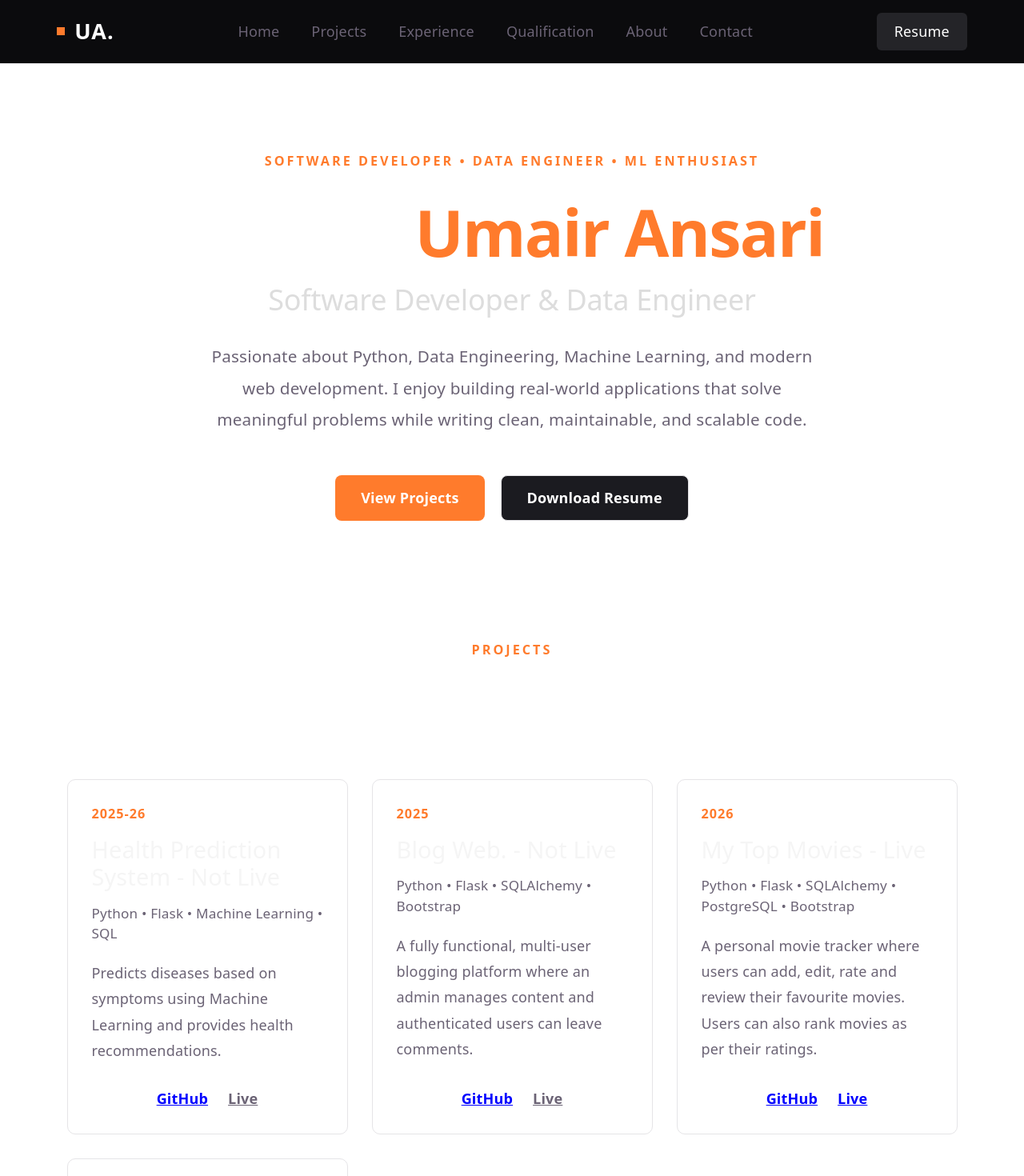
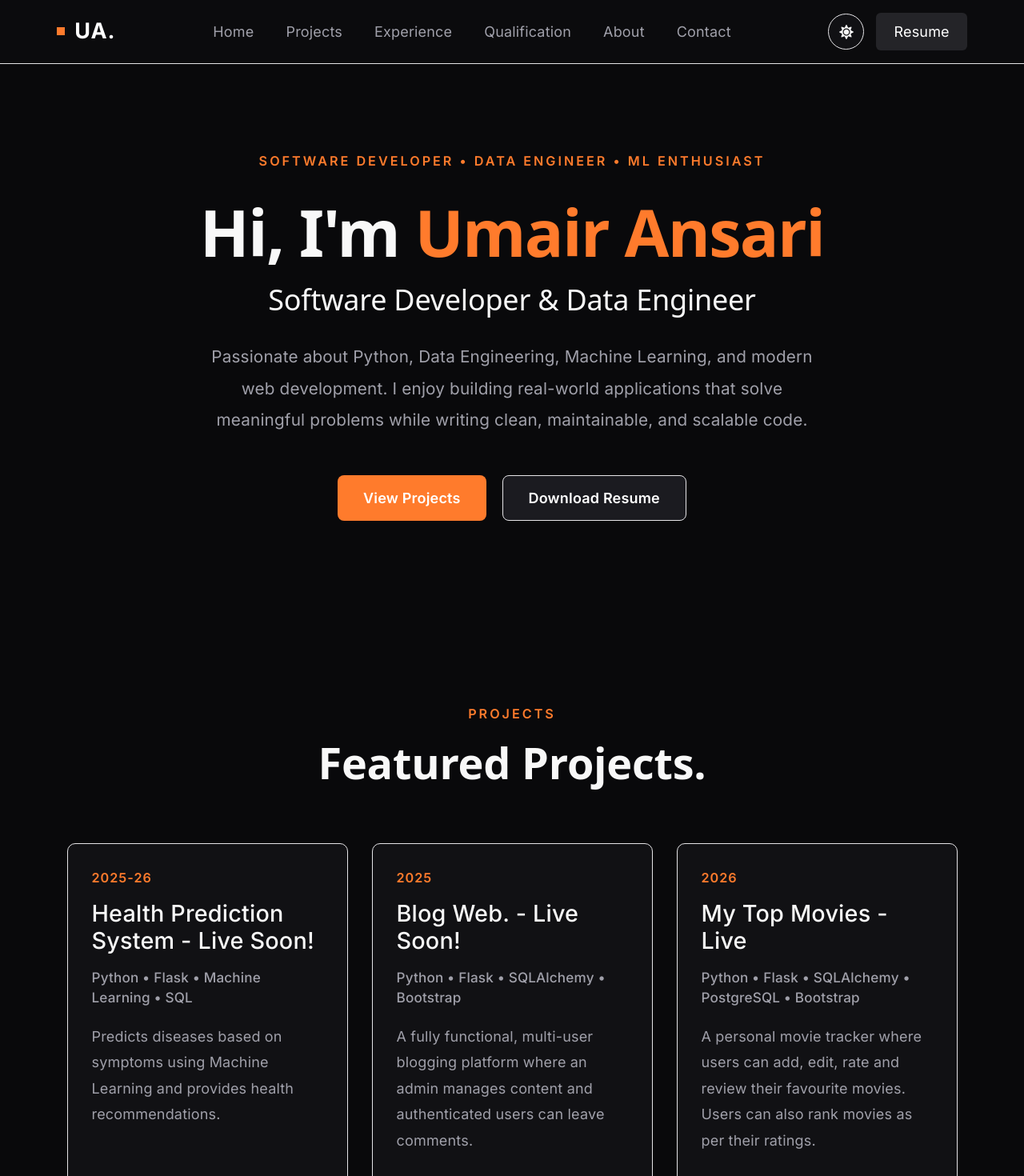
Before and after one commit to UmairAnsari17/portfolio26, a React (Vite) app: page / in a window 1280 px wide. Shown: the top 1470 px of the page at 80% size. Built offline with nearby package versions, Linux system fonts and the light colour scheme.

Commit message:
feat: add theme button

```diff
--- a/src/components/About.css
+++ b/src/components/About.css
@@ -6,7 +6,7 @@
 /* About */
 
 .about-description{
-    color: whitesmoke;
+    color: var(--text-color);
     line-height: 1.9;
     max-width: 900px;
     margin: 0 auto 60px;
--- a/src/components/Contact.css
+++ b/src/components/Contact.css
@@ -6,7 +6,7 @@
 .contact-description{
     max-width:850px;
     margin:0 auto 60px;
-    color:whitesmoke;
+    color: var(--text-color);
     line-height:1.9;
     text-align:center;
 }
--- a/src/components/Experience.css
+++ b/src/components/Experience.css
@@ -34,7 +34,7 @@
 }
 
 .experience-header h4{
-    color: whitesmoke;
+    color: var(--text-color);
     font-size:1.1rem;
     font-weight:500;
 }
--- a/src/components/Hero.css
+++ b/src/components/Hero.css
@@ -26,7 +26,7 @@
     font-weight:700;
     line-height:1.1;
     margin-bottom:20px;
-    color:white;
+    color: var(--text-color);
 }
 
 .hero-title span{
@@ -34,7 +34,7 @@
 }
 
 .hero-heading{
-    color:#dddddd;
+    color: var(--text-color);
     font-size:2rem;
     font-weight:500;
     margin-bottom:30px;
--- a/src/components/Navbar.css
+++ b/src/components/Navbar.css
@@ -72,6 +72,12 @@
 
 .nav-menu a:hover {
     color: white;
+}
+
+.nav-right{
+    display:flex;
+    align-items:center;
+    gap:15px;
 }
 
 /* Resume */
@@ -151,3 +157,24 @@
         font-size: 1rem;
     }
 }
+
+/* Theme toggle */
+
+.theme-toggle{
+    width:45px;
+    height:45px;
+    border-radius:50%;
+    border:1px solid var(--border);
+    background:var(--card-bg);
+    color:var(--text-color);
+    display:flex;
+    justify-content:center;
+    align-items:center;
+    cursor:pointer;
+    transition:.3s;
+}
+
+.theme-toggle:hover{
+    border-color:#ff7b2c;
+    color:#ff7b2c;
+}
--- a/src/components/Navbar.jsx
+++ b/src/components/Navbar.jsx
@@ -1,76 +1,91 @@
 import { useState, useEffect } from "react";
 import "./Navbar.css";
-import { FaBars, FaTimes } from "react-icons/fa";
+
+import {
+  FaBars,
+  FaTimes,
+  FaMoon,
+  FaSun
+} from "react-icons/fa";
 
 function Navbar() {
+
+  /* ================= Theme ================= */
+
+  const [theme, setTheme] = useState(
+    localStorage.getItem("theme") || "dark"
+  );
+
+  useEffect(() => {
+    document.documentElement.setAttribute("data-theme", theme);
+    localStorage.setItem("theme", theme);
+  }, [theme]);
+
+  const toggleTheme = () => {
+    setTheme(theme === "dark" ? "light" : "dark");
+  };
+
+  /* ================= Mobile Menu ================= */
+
   const [menuOpen, setMenuOpen] = useState(false);
-  const [showNavbar, setShowNavbar] = useState(true);
+
   const closeMenu = () => {
     setMenuOpen(false);
   };
 
+  /* ================= Navbar Hide/Show ================= */
+
+  const [showNavbar, setShowNavbar] = useState(true);
+
   useEffect(() => {
     let lastScrollY = window.scrollY;
-
     const handleScroll = () => {
       if (window.scrollY < 80) {
         setShowNavbar(true);
       } else if (window.scrollY > lastScrollY) {
-        // Scrolling down
+        // Scrolling Down
         setShowNavbar(false);
       } else {
-        // Scrolling up
+        // Scrolling Up
         setShowNavbar(true);
       }
-
       lastScrollY = window.scrollY;
     };
 
     window.addEventListener("scroll", handleScroll);
-
     return () => window.removeEventListener("scroll", handleScroll);
   }, []);
 
   return (
     <nav className={`navbar-custom ${showNavbar ? "show" : "hide"}`}>
       <div className="container">
-
         {/* Logo */}
-
         <div className="logo">
           <span className="square"></span>
           <h4>UA.</h4>
         </div>
-
-        {/* Desktop Menu */}
-
+        {/* Navigation */}
         <ul className={`nav-menu ${menuOpen ? "active" : ""}`}>
-
           <li>
             <a href="#hero" onClick={closeMenu}>Home</a>
           </li>
-
           <li>
             <a href="#projects" onClick={closeMenu}>Projects</a>
           </li>
-
           <li>
             <a href="#experience" onClick={closeMenu}>Experience</a>
           </li>
-
           <li>
             <a href="#qualification" onClick={closeMenu}>Qualification</a>
           </li>
-
           <li>
             <a href="#about" onClick={closeMenu}>About</a>
           </li>
-
           <li>
             <a href="#contact" onClick={closeMenu}>Contact</a>
           </li>
 
-          {/* Mobile Resume Button */}
+          {/* Mobile Resume */}
 
           <li className="mobile-resume">
             <a
@@ -81,13 +96,26 @@ function Navbar() {
               Download Resume
             </a>
           </li>
+        </ul>
 
-        </ul>
+        {/* Right Side */}
+
+        <div className="nav-right">
+
+          {/* Theme Toggle */}
+
+          <button
+            className="theme-toggle"
+            onClick={toggleTheme}
+            aria-label="Toggle Theme"
+          >
+            {theme === "dark" ? <FaSun /> : <FaMoon />}
+          </button>
 
           {/* Desktop Resume */}
 
           <a
-          href="/./resume/Umair Ansari Resume.pdf"
+            href="/./resume/Umair_Ansari_Resume_2026.pdf"
             download
             className="resume-btn"
           >
@@ -102,10 +130,9 @@ function Navbar() {
           >
             {menuOpen ? <FaTimes /> : <FaBars />}
           </div>
-
+        </div>
       </div>
     </nav>
   );
 }
-
 export default Navbar;
--- a/src/components/Projects.css
+++ b/src/components/Projects.css
@@ -47,7 +47,7 @@
 }
 
 .project-card h3{
-    color:whitesmoke;
+    color: var(--text-color);
     margin:15px 0;
     font-size:1.6rem;
     transition:var(--transition);
--- a/src/components/Qualification.css
+++ b/src/components/Qualification.css
@@ -6,7 +6,7 @@
 /* Description */
 
 .qualification-description{
-    color:whitesmoke;
+    color: var(--text-color);
     text-align:center;
     line-height:1.8;
     margin:15px auto 60px;
@@ -125,7 +125,7 @@ hr{
     justify-content:space-between;
     align-items:center;
     padding:18px 20px;
-    background:#18181c;
+    background: var(--card-bg);
     border:1px solid var(--border);
     border-radius:12px;
     text-decoration:none;
--- a/src/data/projects.js
+++ b/src/data/projects.js
@@ -1,7 +1,7 @@
 const projects = [
   {
     id: 1,
-    title: "Health Prediction System - Not Live",
+    title: "Health Prediction System - Live Soon!",
     year: "2025-26",
     tech: "Python • Flask • Machine Learning • SQL",
     description:
@@ -12,7 +12,7 @@ const projects = [
 
   {
     id: 2,
-    title: "Blog Web. - Not Live",
+    title: "Blog Web. - Live Soon!",
     year: "2025",
     tech: "Python • Flask • SQLAlchemy • Bootstrap ",
     description:
--- a/src/main.jsx
+++ b/src/main.jsx
@@ -1,6 +1,8 @@
 import { StrictMode } from 'react'
 import { createRoot } from 'react-dom/client'
 import 'bootstrap/dist/css/bootstrap.min.css';
+import './styles/variables.css';
+import './styles/globals.css';
 import './index.css'
 import App from './App.jsx'
 
--- a/src/styles/globals.css
+++ b/src/styles/globals.css
@@ -53,7 +53,7 @@ section{
     display: flex;
     align-items: center;
     justify-content: center;
-    color: white;
+    color: var(--text-color);
     font-size:3rem;
     line-height:1.15;
     margin-bottom:35px;
--- a/src/styles/variables.css
+++ b/src/styles/variables.css
@@ -20,7 +20,7 @@
 
     /* SPACING */
 
-    --section-padding:70px 0;
+    --section-padding: 80px 0;
     --container-width:1250px;
 
     /* BORDER */
@@ -32,3 +32,20 @@
     --transition:.3s ;
 
 }
+
+/* Light Theme */
+
+[data-theme="light"]{
+
+    --bg-color:#ffffff;
+    --card-bg:#f7f7f7;
+    --text-color:#181818;
+    --secondary-text:#555555;
+    --accent:#ff7b2c;
+    --border:#dddddd;
+
+    --shadow:
+    0 0 0 1px rgba(0,0,0,.05),
+    0 8px 20px rgba(0,0,0,.08);
+
+}
```
Lines whose indentation alone changed are shown as unchanged.
